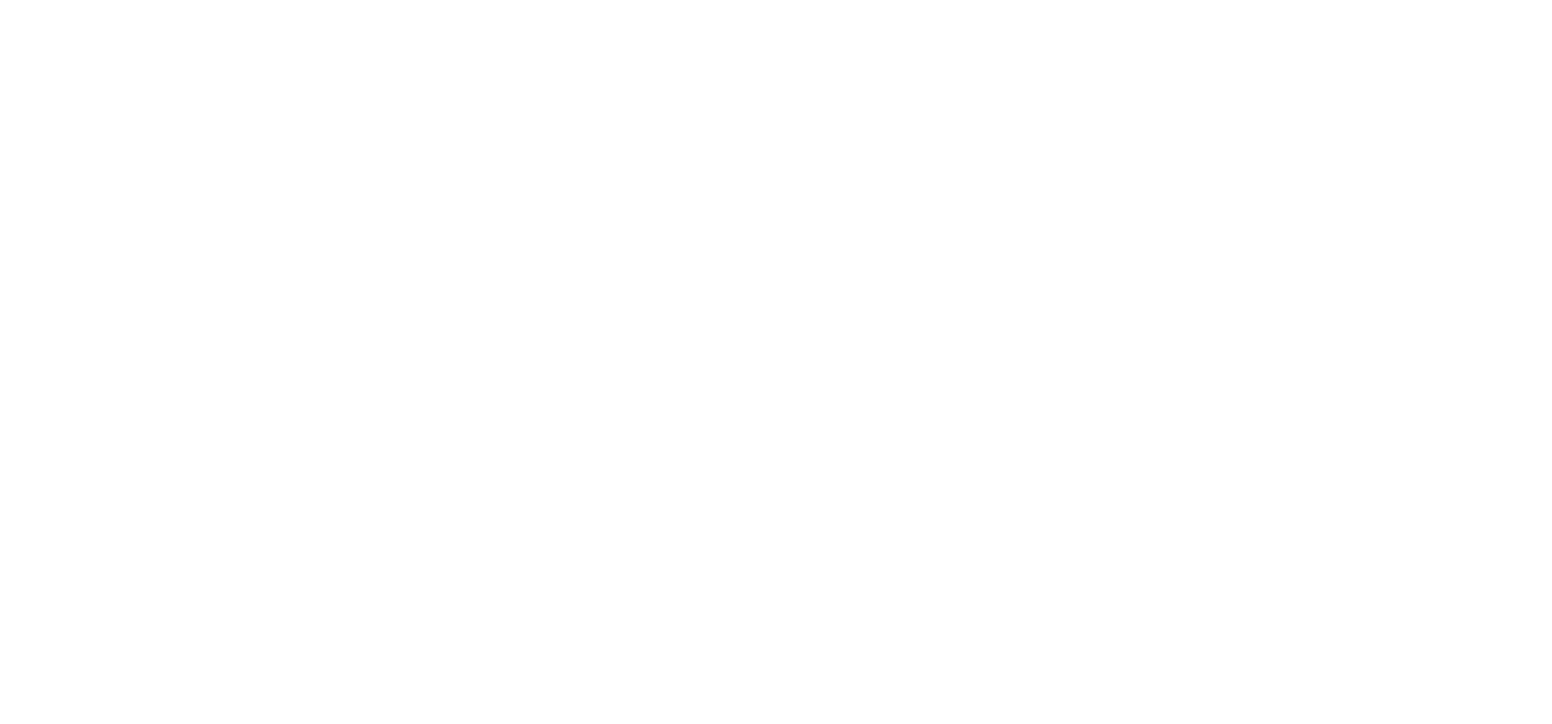
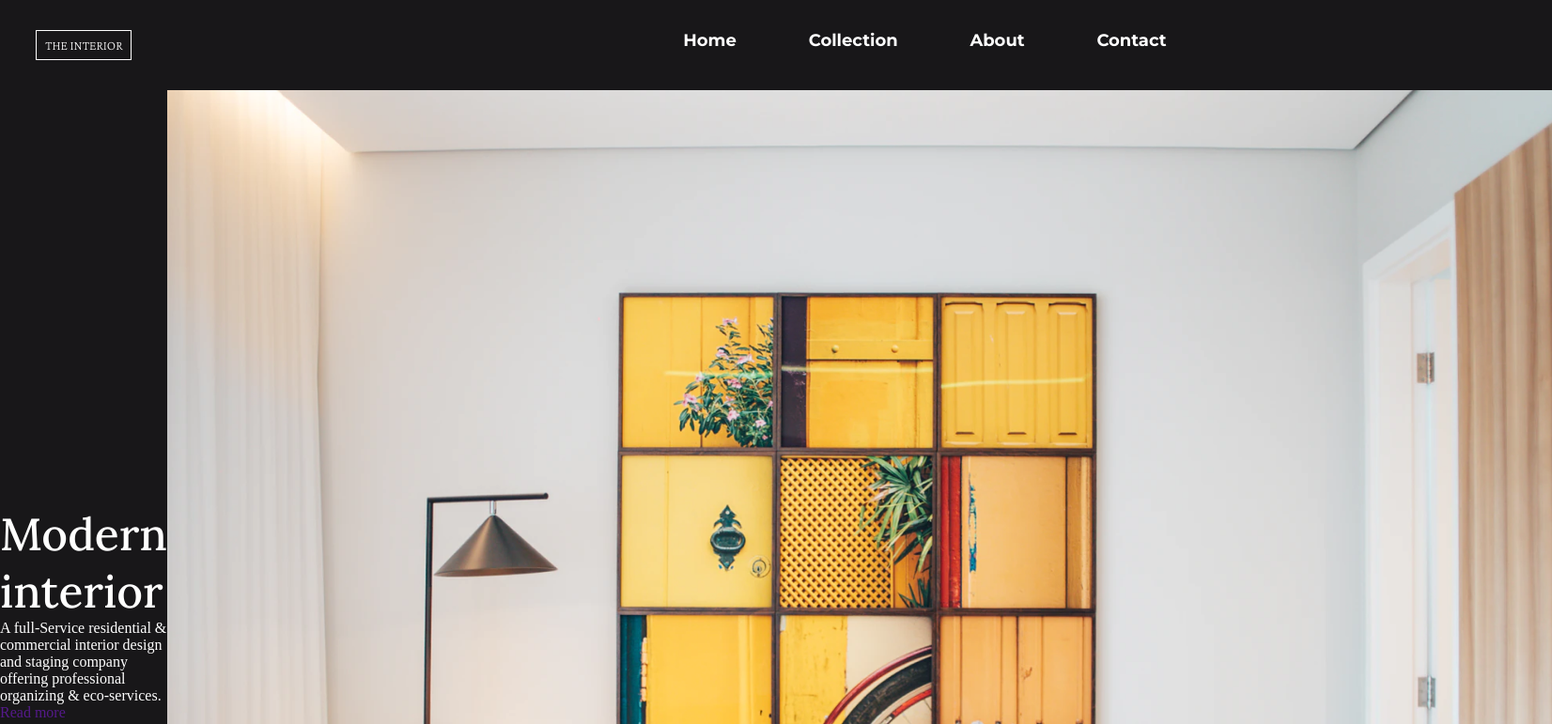
Before and after one commit to NasifAhmed/devchallenges-interior-consultant, a plain HTML site: page index.html in a window 1280 px wide. Shown: the top 771 px of the page at 94% size, 1652 px wide, since content can reach past the window. Drawn offline with nearby package versions, Linux system fonts and the light colour scheme.

Commit message:
Add header and nav section

```diff
--- a/index.html
+++ b/index.html
@@ -3,7 +3,46 @@
   <head>
     <meta charset="UTF-8" />
     <meta name="viewport" content="width=device-width, initial-scale=1.0" />
-    <title>Document</title>
+    <title>Interior Consultant</title>
+    <link rel="stylesheet" href="styles/style.css" />
+    <link rel="preconnect" href="https://fonts.googleapis.com" />
+    <link rel="preconnect" href="https://fonts.gstatic.com" crossorigin />
+    <link rel="preconnect" href="https://fonts.googleapis.com" />
+    <link rel="preconnect" href="https://fonts.gstatic.com" crossorigin />
+    <link
+      href="https://fonts.googleapis.com/css2?family=Crimson+Pro:wght@200&family=Lora:wght@500;700&family=Montserrat:wght@400;500;700&display=swap"
+      rel="stylesheet"
+    />
   </head>
-  <body></body>
+  <body>
+    <header>
+      <nav>
+        <div class="logo">
+          <button>The Interior</button>
+        </div>
+        <div class="navbar">
+          <ul>
+            <li>Home</li>
+            <li>Collection</li>
+            <li>About</li>
+            <li>Contact</li>
+          </ul>
+        </div>
+      </nav>
+    </header>
+    <main>
+      <div class="main-text">
+        <h1>Modern interior</h1>
+        <p>
+          A full-Service residential & commercial interior design and staging
+          company offering professional organizing & eco-services.
+        </p>
+        <a href="">Read more</a>
+      </div>
+      <div class="main-banner">
+        <img src="assets/photo1.png" alt="" />
+      </div>
+    </main>
+    <footer></footer>
+  </body>
 </html>
--- a/styles/style.css
+++ b/styles/style.css
@@ -2,3 +2,79 @@
     margin: 0;
     padding: 0;
 }
+
+h1,
+h2,
+h3,
+h4,
+h5,
+h6,
+button {
+    padding: 0;
+    margin: 0;
+}
+
+li {
+    list-style: none;
+}
+
+a {
+    text-decoration: none;
+}
+
+body {
+    color: white;
+    background-color: #181719;
+}
+
+nav {
+    display: flex;
+}
+
+.logo {
+    flex-grow: 2;
+    padding: 4vh 3vw;
+}
+
+.navbar ul {
+    display: flex;
+}
+
+.navbar ul li {
+    padding: 4vh 3vw;
+    color: #FFF;
+    font-family: Montserrat;
+    font-size: 18px;
+    font-style: normal;
+    font-weight: 700;
+    line-height: normal;
+}
+
+.logo button {
+    background-color: #181719;
+    border: 1px solid #FFF;
+    width: 102px;
+    height: 32px;
+    color: #FFF;
+    font-family: Crimson Pro;
+    font-size: 14px;
+    font-style: normal;
+    font-weight: 200;
+    line-height: normal;
+    text-transform: uppercase;
+}
+
+main {
+    display: flex;
+    align-items: center;
+    justify-content: space-around;
+}
+
+.main-text h1 {
+    color: #FFF;
+    font-family: Lora;
+    font-size: 48px;
+    font-style: normal;
+    font-weight: 500;
+    line-height: normal;
+}
```
